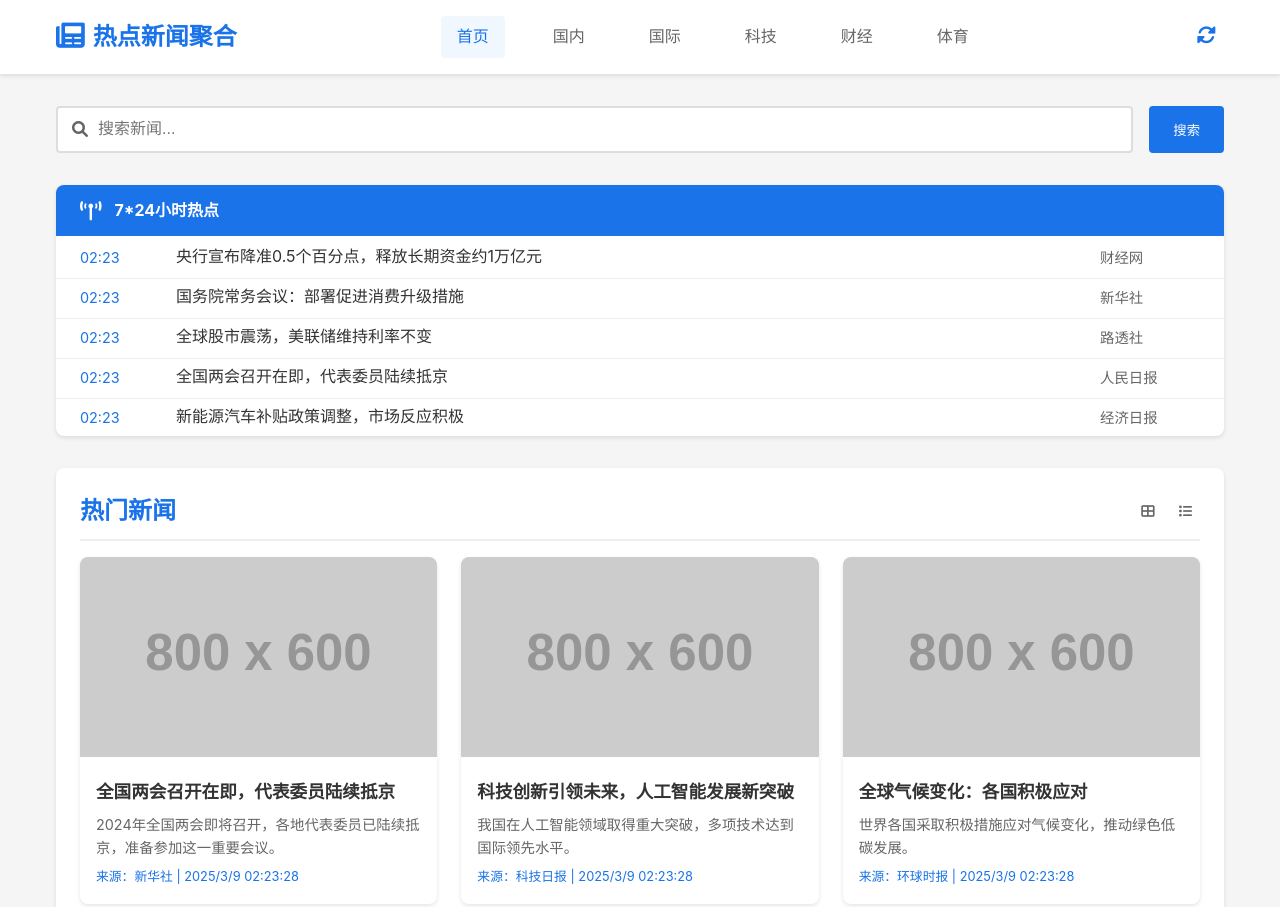
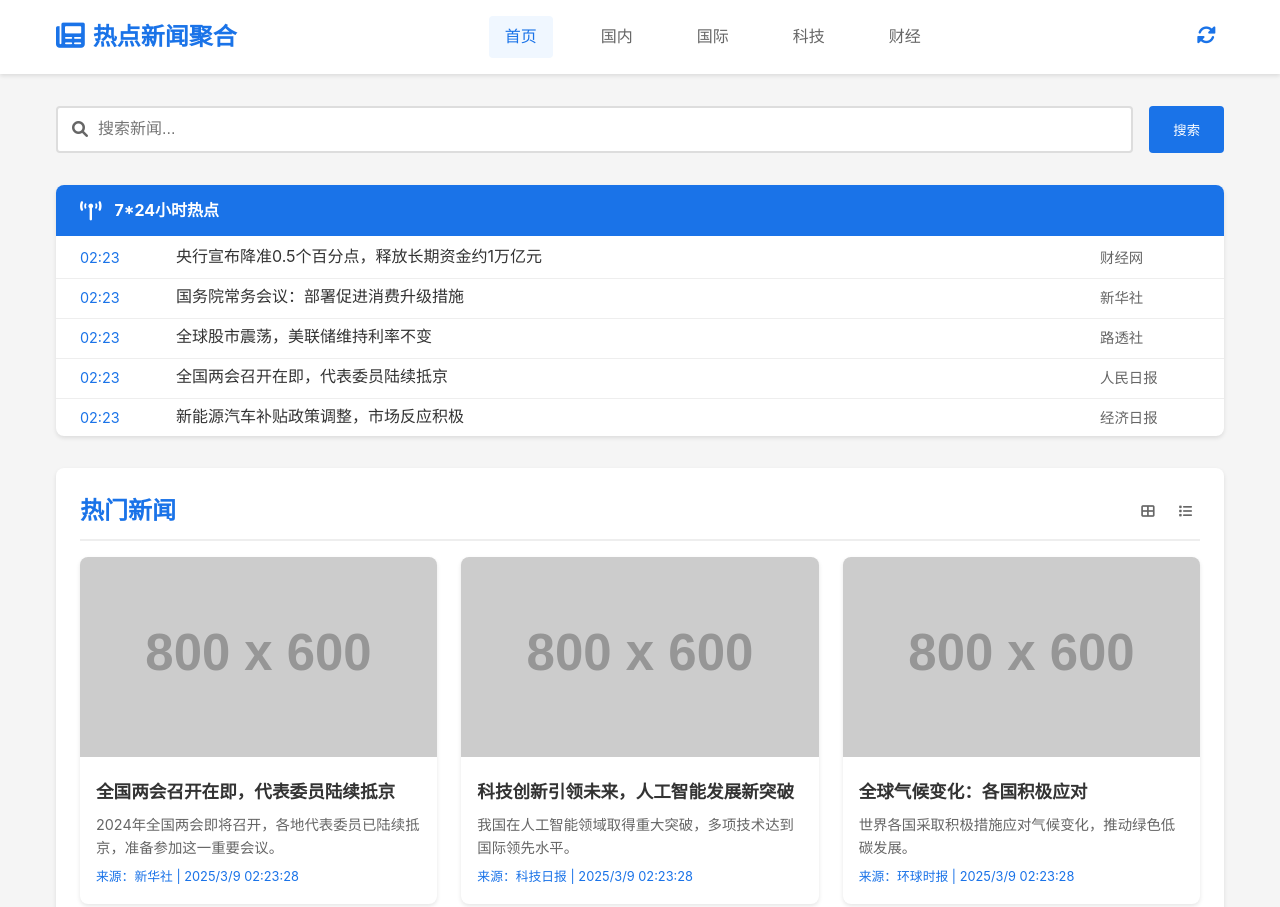
Before and after one commit to haomafanao/news-website, a plain HTML site: page index.html in a window 1280 px wide. Shown: the top 907 px of the page. Drawn offline with Linux system fonts and the light colour scheme; placeholder pictures from the web are drawn by us.

Commit message:
修改：从导航栏移除体育栏目

```diff
--- a/index.html
+++ b/index.html
@@ -20,7 +20,6 @@
                 <a href="#" data-category="international">国际</a>
                 <a href="#" data-category="tech">科技</a>
                 <a href="#" data-category="finance">财经</a>
-                <a href="#" data-category="sports">体育</a>
             </div>
             <div class="refresh-button">
                 <i class="fas fa-sync-alt"></i>
```
